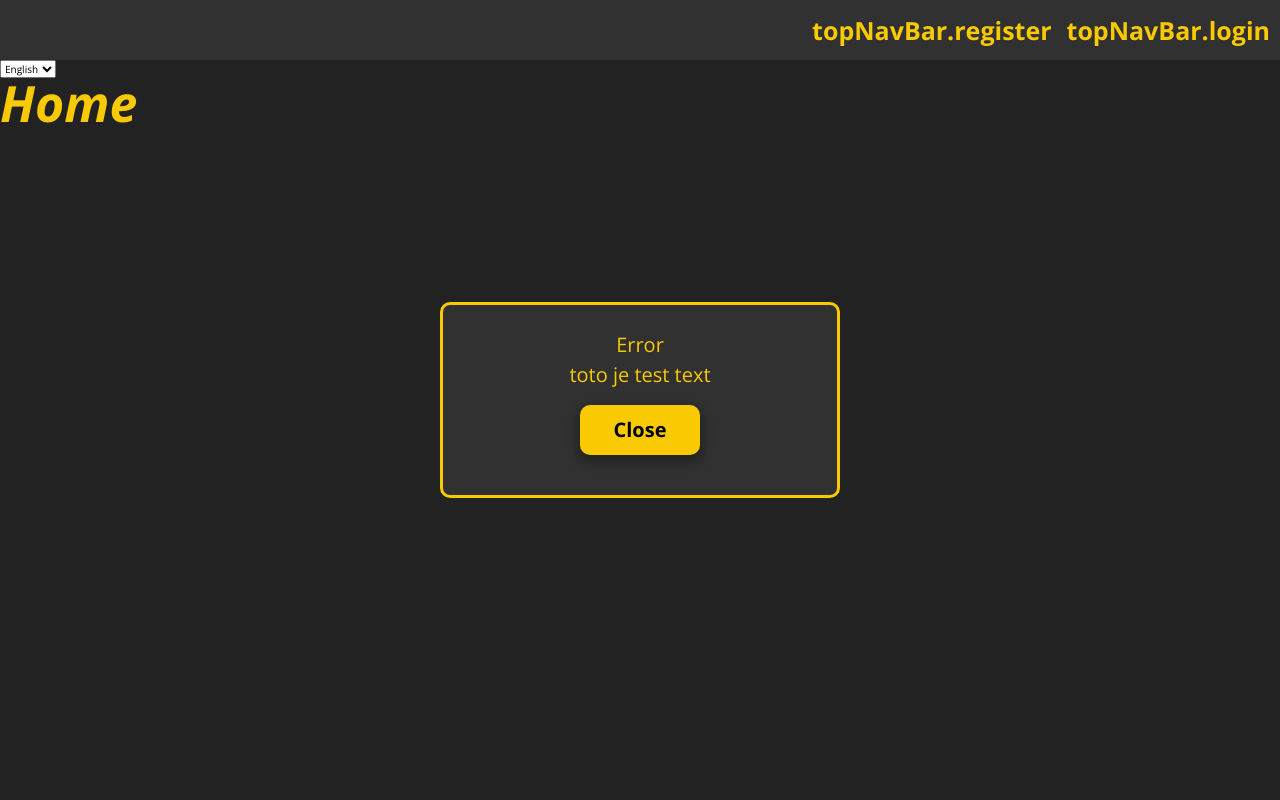
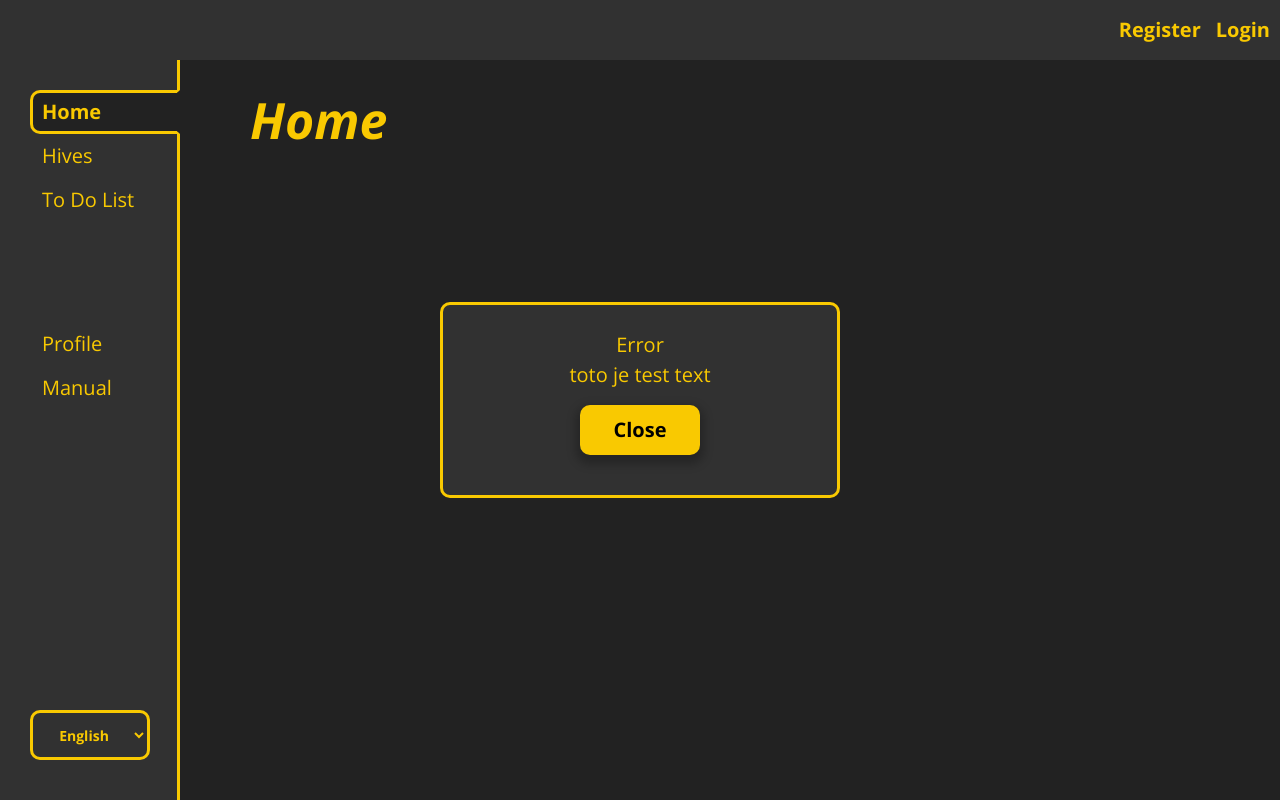
Before and after one commit to martinjakubec/apiary-vue, a Vue app in the folder public/: page / in a window 1280 px wide. Built offline with nearby package versions, Linux system fonts and the light colour scheme.

Commit message:
add menu components

```diff
--- a/public/src/App.vue
+++ b/public/src/App.vue
@@ -1,23 +1,32 @@
 <template>
-  <top-navbar></top-navbar>
-  <locale-switcher/>
-  <router-view/>
+  <top-navbar />
+  <left-navbar />
+  <div class="router-view">
+    <router-view>
+      <template v-slot="{Component}">
+        <keep-alive>
+          <component :is="Component" :key="$route.fullPath" />
+        </keep-alive>
+      </template>
+    </router-view>
+  </div>
 </template>
 
 <script>
-import LocaleSwitcher from './components/LocaleSwitcher';
+import LeftNavbar from './components/LeftNavbar.vue';
 import TopNavbar from './components/TopNavbar.vue';
 
 export default {
   components: {
-    LocaleSwitcher,
-    TopNavbar
-  }
-}
+    TopNavbar,
+    LeftNavbar,
+  },
+};
 </script>
 
 <style lang="scss">
-  #app {
-    height: 100%;
-  }
+.router-view {
+  padding-left: 250px;
+  padding-top: 35px;
+}
 </style>
--- /dev/null
+++ b/public/src/components/LeftNavbar.vue
@@ -0,0 +1,77 @@
+<template>
+  <nav class="left-navbar">
+    <router-link class="left-navbar-link" to="/">{{$t('pageTitles.home')}}</router-link>
+    <router-link class="left-navbar-link" to="/hives">{{$t('pageTitles.hives')}}</router-link>
+    <router-link class="left-navbar-link space-after" to="/todos">{{$t('pageTitles.todos')}}</router-link>
+    <router-link class="left-navbar-link" to="/profile">{{$t('pageTitles.profile')}}</router-link>
+    <router-link class="left-navbar-link" to="/manual">{{$t('pageTitles.manual')}}</router-link>
+    <locale-switcher class="locale-switcher"></locale-switcher>
+  </nav>
+</template>
+
+<script>
+import LocaleSwitcher from './LocaleSwitcher';
+export default {
+  components: {
+    LocaleSwitcher,
+  }
+}
+</script>
+
+<style lang="scss" scoped>
+  .left-navbar {
+    position: fixed;
+    top: 60px;
+    width: 180px;
+    background-color: $lighter-gray;
+    height: calc(100vh - 60px);
+    border-right: 3px solid $dark-yellow;
+    display: flex;
+    flex-direction: column;
+    align-items: left;
+    padding-left: 30px;
+    padding-top: 30px;
+
+    .locale-switcher {
+      margin-top: auto;
+      margin-bottom: 20px;
+    }
+
+    &-link {
+      color: $dark-yellow;
+      padding: 12px;
+      text-decoration: none;
+      font-size: 2rem;
+      margin-right: -3px;
+      border-radius: 10px 0 0 10px;
+
+      &.router-link-active {
+        border: 3px solid $dark-yellow;
+        border-right: 3px solid $dark-gray;
+        background-color: $dark-gray;
+        z-index: 10;
+        position: relative;
+        padding: 9px;
+        font-weight: bold;
+
+        &:active {
+          color: $dark-yellow;
+          font-weight: normal;
+          text-decoration: none;
+        }
+      }
+
+      &:hover, &:focus {
+        // background-color: $dark-yellow;
+        color: $dark-yellow;
+        font-weight: bold;
+        text-decoration: underline;
+      }
+    }
+  }
+
+  .space-after {
+    margin-bottom: 100px;
+  }
+
+</style>
--- a/public/src/components/LocaleSwitcher.vue
+++ b/public/src/components/LocaleSwitcher.vue
@@ -1,13 +1,54 @@
 <template>
   <div class="locale-changer">
     <select v-model="$i18n.locale">
-      <option v-for="locale in $i18n.availableLocales" :key="`locale-${locale}`" :value="locale">{{ locale }}</option>
+      <option
+        v-for="locale in $i18n.availableLocales"
+        :key="`locale-${locale}`"
+        :value="locale"
+        >{{ locale }}</option
+      >
     </select>
   </div>
 </template>
 
 <script>
 export default {
+  created() {
+    const cachedLocale = localStorage.getItem('locale');
+    if (cachedLocale) {
+      this.$i18n.locale = cachedLocale;
+    }
+  },
+  computed: {
+    localeChosen() {
+      return this.$i18n.locale;
+    },
+  },
+  watch: {
+    localeChosen(newLocale) {
+      localStorage.setItem('locale', newLocale);
+    },
+  },
+};
+</script>
 
+<style lang="scss" scoped>
+select {
+  width: 120px;
+  height: 50px;
+  padding: 10px;
+  font-size: 1.4rem;
+  font-weight: bold;
+  border: 3px solid $dark-yellow;
+  background: $lighter-gray;
+  outline: none;
+  border-radius: 10px;
+  text-align: center;
+  color: $dark-yellow;
+  margin-bottom: 20px;
+
+  &:focus {
+    background-color: $dark-gray;
+  }
 }
-</script>
+</style>
--- a/public/src/components/TopNavbar.vue
+++ b/public/src/components/TopNavbar.vue
@@ -2,10 +2,10 @@
   <nav class="topnav">
     <router-link to="/" class="topnav-logo">{{ appName }}</router-link>
     <router-link to="/register" class="topnav-link">{{
-      $t('topNavBar.register')
+      $t('pageTitles.register')
     }}</router-link>
     <router-link to="/login" class="topnav-link">{{
-      $t('topNavBar.login')
+      $t('pageTitles.login')
     }}</router-link>
   </nav>
 </template>
@@ -35,16 +35,17 @@ export default {
   a {
     color: $dark-yellow;
     text-decoration: none;
-    font-size: 2.5rem;
+    font-size: 2rem;
     padding-left: 15px;
     font-weight: bold;
 
-    &:first-child {
+    &.topnav-logo {
+      font-size: 2.5rem;
       margin-right: auto;
-      padding-left: 10px;
+      padding-left: 22px;
     }
 
-    &:hover {
+    &:hover, &:focus {
       text-decoration: underline;
     }
   }
```
